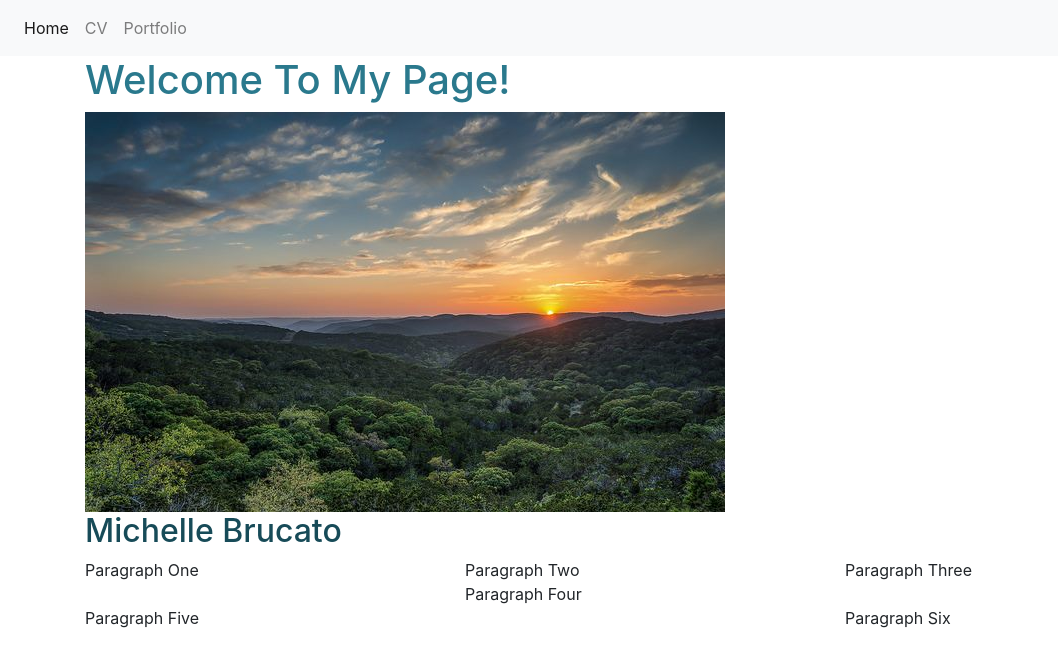
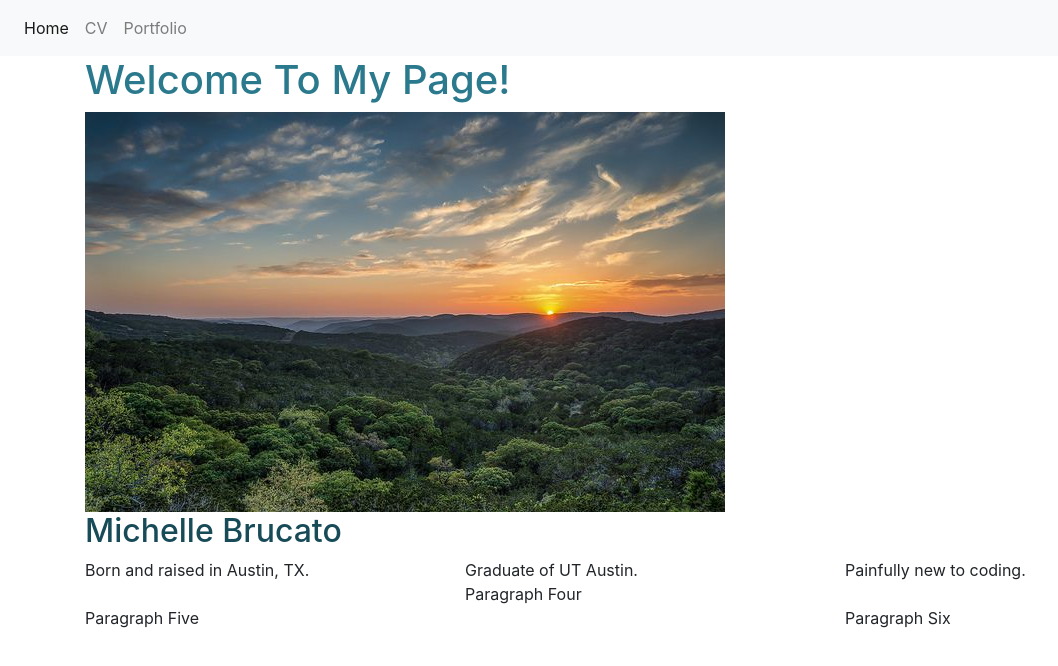
Before and after one commit to michellebrucato/michellebrucato.github.io, a plain HTML site: page index.html in a window 1280 px wide. Shown: the whole page, without its empty margins (0-1058 px from the left). Drawn offline with nearby package versions, Linux system fonts and the light colour scheme.

Commit message:
update text

```diff
--- a/index.html
+++ b/index.html
@@ -28,13 +28,13 @@
         <div class="container">
             <div class="row">
                 <div class="col-md-4 col-sm-6">
-                    Paragraph One
+                    Born and raised in Austin, TX.
                 </div>
                 <div class="col-md-4 col-sm-6">
-                    Paragraph Two
+                    Graduate of UT Austin.
                 </div>
                 <div class="col-md-4">
-                    Paragraph Three
+                    Painfully new to coding.
                 </div>
             </div>
             <div class="row">
```
